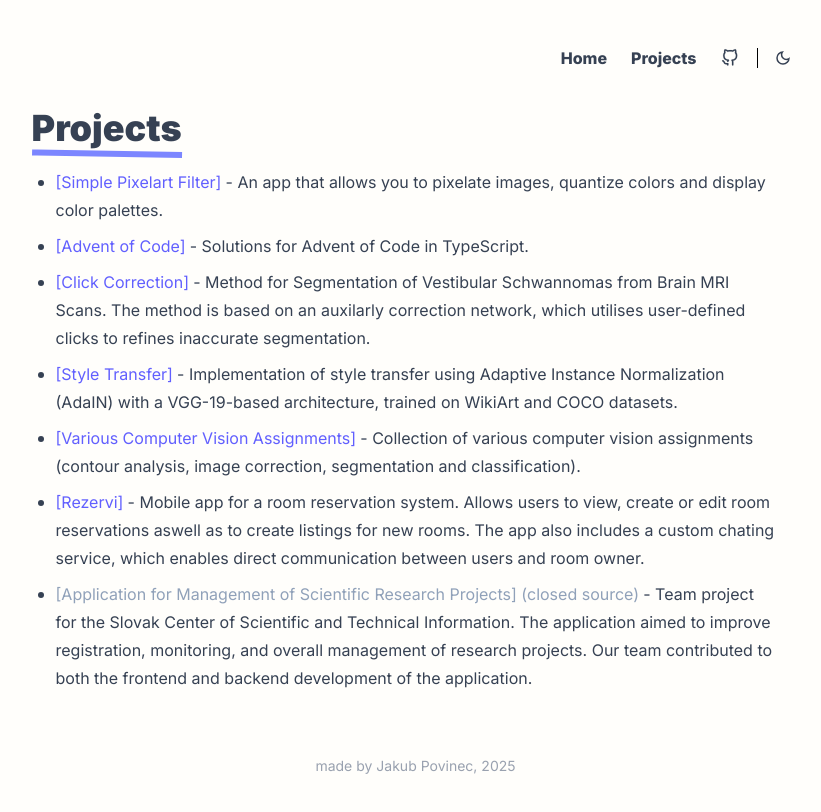
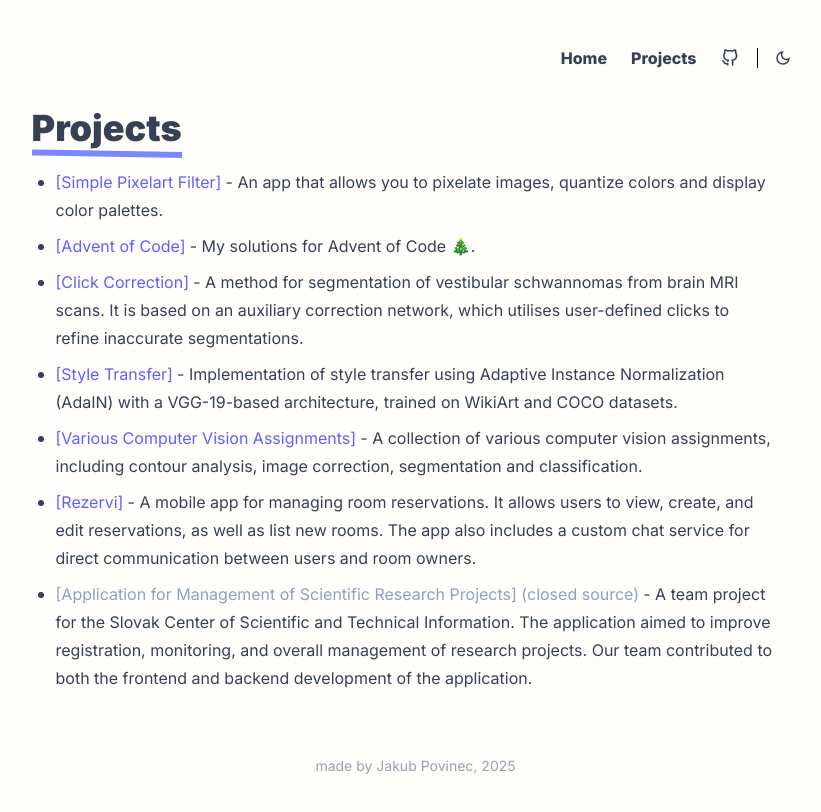
Before and after one commit to kuko6/personal-website, a SvelteKit app: page /projects in a window 1280 px wide. Shown: the top 812 px of the page, without its empty margins (217-1038 px from the left). Built offline with nearby package versions, Linux system fonts and the light colour scheme.

Commit message:
Updated project descriptions

```diff
--- a/src/routes/projects/+page.svelte
+++ b/src/routes/projects/+page.svelte
@@ -11,47 +11,47 @@
   const project: Project[] = [
     {
       name: "Simple Pixelart Filter",
-      description:
-        "An app that allows you to pixelate images, quantize colors and display color palettes.",
+      description: "An app that allows you to pixelate images, quantize colors and display color palettes.",
       ref: "https://github.com/kuko6/pixel-filter",
       used_tech: ["Python", "OpenCV", "Gradio"],
       open_source: true,
     },
     {
       name: "Advent of Code",
-      description: "Solutions for Advent of Code in TypeScript.",
+      description: "My solutions for Advent of Code 🎄.",
       ref: "https://github.com/kuko6/advent-of-code",
       used_tech: ["Deno", "TypeScript"],
       open_source: true,
     },
     {
       name: "Click Correction",
-      description:
-        "Method for Segmentation of Vestibular Schwannomas from Brain MRI Scans. The method is based on an auxilarly correction network, which utilises user-defined clicks to refines inaccurate segmentation.",
+      description: `A method for segmentation of vestibular schwannomas from brain MRI scans. It is based on an
+      auxiliary correction network, which utilises user-defined clicks to refine inaccurate segmentations.`,
       ref: "https://github.com/kuko6/click-correction",
       used_tech: ["Pytorch", "OpenCV", "AzureML", "Docker"],
       open_source: true,
     },
     {
       name: "Style Transfer",
-      description:
-        "Implementation of style transfer using Adaptive Instance Normalization (AdaIN) with a VGG-19-based architecture, trained on WikiArt and COCO datasets.",
+      description: `Implementation of style transfer using Adaptive Instance Normalization (AdaIN) with a VGG-19-based
+      architecture, trained on WikiArt and COCO datasets.`,
       ref: "https://github.com/kuko6/style-transfer",
       used_tech: ["Pytorch", "Gradio"],
       open_source: true,
     },
     {
       name: "Various Computer Vision Assignments",
-      description:
-        "Collection of various computer vision assignments (contour analysis, image correction, segmentation and classification).",
+      description: `A collection of various computer vision assignments, including contour analysis, image correction,
+      segmentation and classification.`,
       ref: "https://github.com/kuko6/cv-assignments",
       used_tech: ["Pytorch", "OpenCV"],
       open_source: true,
     },
     {
       name: "Rezervi",
-      description:
-        "Mobile app for a room reservation system. Allows users to view, create or edit room reservations aswell as to create listings for new rooms. The app also includes a custom chating service, which enables direct communication between users and room owner.",
+      description: `A mobile app for managing room reservations. It allows users to view, create, and edit reservations,
+      as well as list new rooms. The app also includes a custom chat service for direct communication between
+      users and room owners.`,
       ref: "https://github.com/mtaa-rezervi",
       used_tech: [
         "Node.js",
@@ -65,8 +65,9 @@
     },
     {
       name: "Application for Management of Scientific Research Projects",
-      description:
-        "Team project for the Slovak Center of Scientific and Technical Information. The application aimed to improve registration, monitoring, and overall management of research projects. Our team contributed to both the frontend and backend development of the application.",
+      description: `A team project for the Slovak Center of Scientific and Technical Information. The application aimed
+      to improve registration, monitoring, and overall management of research projects. Our team contributed to both
+      the frontend and backend development of the application.`,
       ref: "javascript:void(0)",
       used_tech: [
         "Node.js",
```
